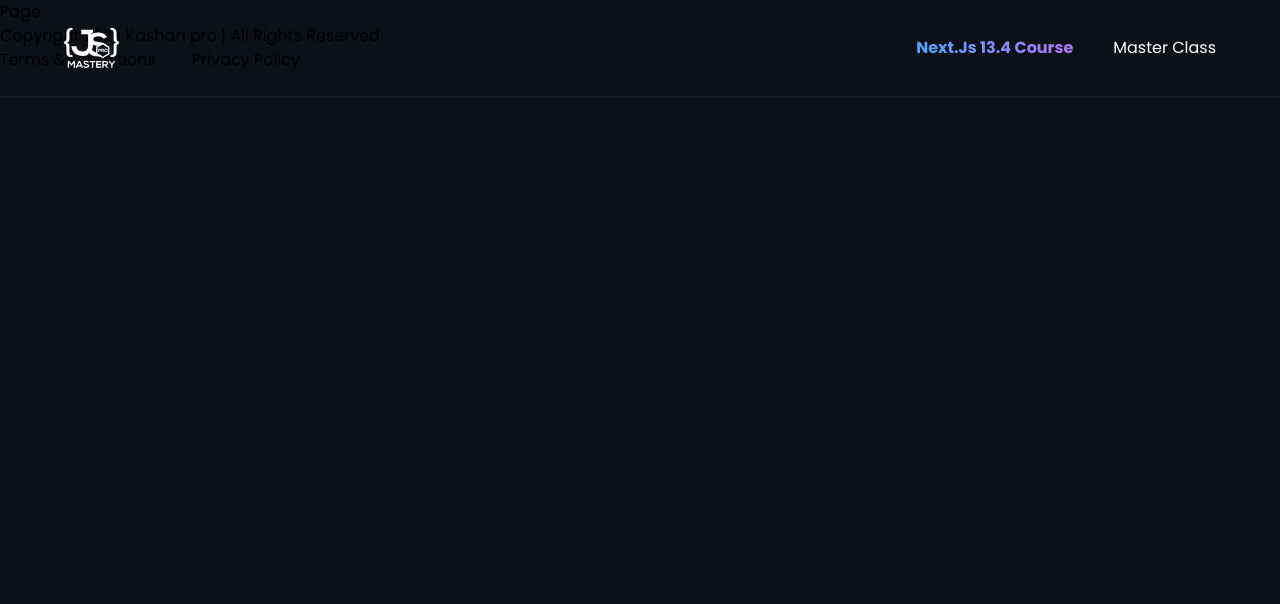
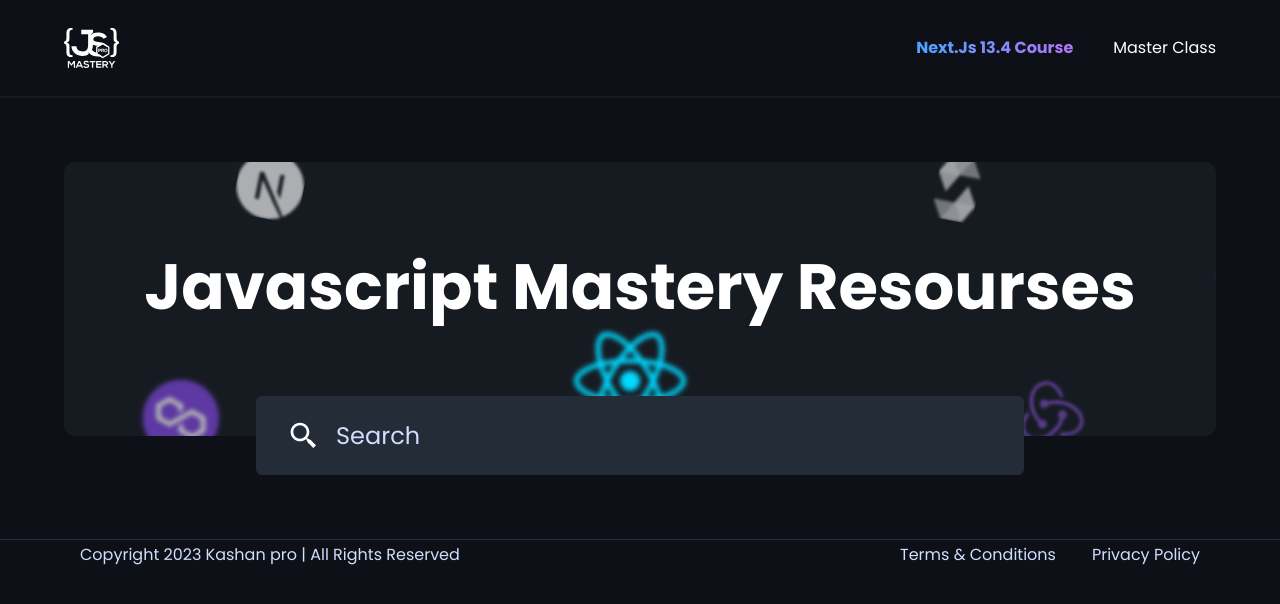
Before and after one commit to engrkashan/nextjs-blog, a Next.js app: page / in a window 1280 px wide. Shown: the top 604 px of the page. Built offline with nearby package versions, Linux system fonts and the light colour scheme.

Commit message:
:fire: Search Filter added

```diff
--- a/app/(root)/(home)/page.tsx
+++ b/app/(root)/(home)/page.tsx
@@ -1,7 +1,18 @@
-import React from "react";
+import SearchForm from "@/components/ui/SearchForm";
 
 const Page = () => {
-  return <div>Page</div>;
+  return (
+    <main className="flex-center paddings mx-auto w-full max-w-screen-2xl flex-col">
+      <section className="nav-padding w-full ">
+        <div className="flex-center relative min-h-[274px] w-full flex-col rounded-xl bg-banner bg-cover bg-center text-center">
+          <h1 className="sm:heading1 heading2 mb-6 text-center text-white">
+            Javascript Mastery Resourses
+          </h1>
+        </div>
+        <SearchForm />
+      </section>
+    </main>
+  );
 };
 
 export default Page;
--- a/components/ui/Footer.tsx
+++ b/components/ui/Footer.tsx
@@ -2,7 +2,7 @@
 
 const Footer = () => {
   return (
-    <footer>
+    <footer className="text-white-800 flex-between body-text w-full gap-y-10 border-t border-black-400 bg-black-100 px-20 py-1 max-md:flex-col">
       <p>Copyright 2023 Kashan pro | All Rights Reserved</p>
       <div className="flex gap-x-9">
         <Link href="/">Terms & Conditions</Link>
--- /dev/null
+++ b/components/ui/SearchForm.tsx
@@ -0,0 +1,32 @@
+"use client";
+
+import Image from "next/image";
+import { Input } from "@/components/ui/input";
+import { useState } from "react";
+
+const SearchForm = () => {
+  const [search, setSearch] = useState("");
+
+  return (
+    <form className="flex-center mx-auto mt-10 w-full sm:-mt-10 sm:px-5">
+      <label className="flex-center relative w-full max-w-3xl">
+        <Image
+          src="/magnifying-glass.svg"
+          alt="Search Icon"
+          className="absolute left-8"
+          width={32}
+          height={32}
+        />
+        <Input
+          className="base-regular h-fit border-0 bg-black-400 py-6 pl-20 pr-8 text-white-800 !ring-0 !ring-offset-0 placeholder:text-white-800"
+          placeholder="Search"
+          type="text"
+          value={search}
+          onChange={(e) => setSearch(e.target.value)}
+        />
+      </label>
+    </form>
+  );
+};
+
+export default SearchForm;
--- /dev/null
+++ b/components/ui/input.tsx
@@ -0,0 +1,25 @@
+import * as React from "react"
+
+import { cn } from "@/lib/utils"
+
+export interface InputProps
+  extends React.InputHTMLAttributes<HTMLInputElement> {}
+
+const Input = React.forwardRef<HTMLInputElement, InputProps>(
+  ({ className, type, ...props }, ref) => {
+    return (
+      <input
+        type={type}
+        className={cn(
+          "flex h-10 w-full rounded-md border border-input bg-background px-3 py-2 text-sm ring-offset-background file:border-0 file:bg-transparent file:text-sm file:font-medium placeholder:text-muted-foreground focus-visible:outline-none focus-visible:ring-2 focus-visible:ring-ring focus-visible:ring-offset-2 disabled:cursor-not-allowed disabled:opacity-50",
+          className
+        )}
+        ref={ref}
+        {...props}
+      />
+    )
+  }
+)
+Input.displayName = "Input"
+
+export { Input }
```
